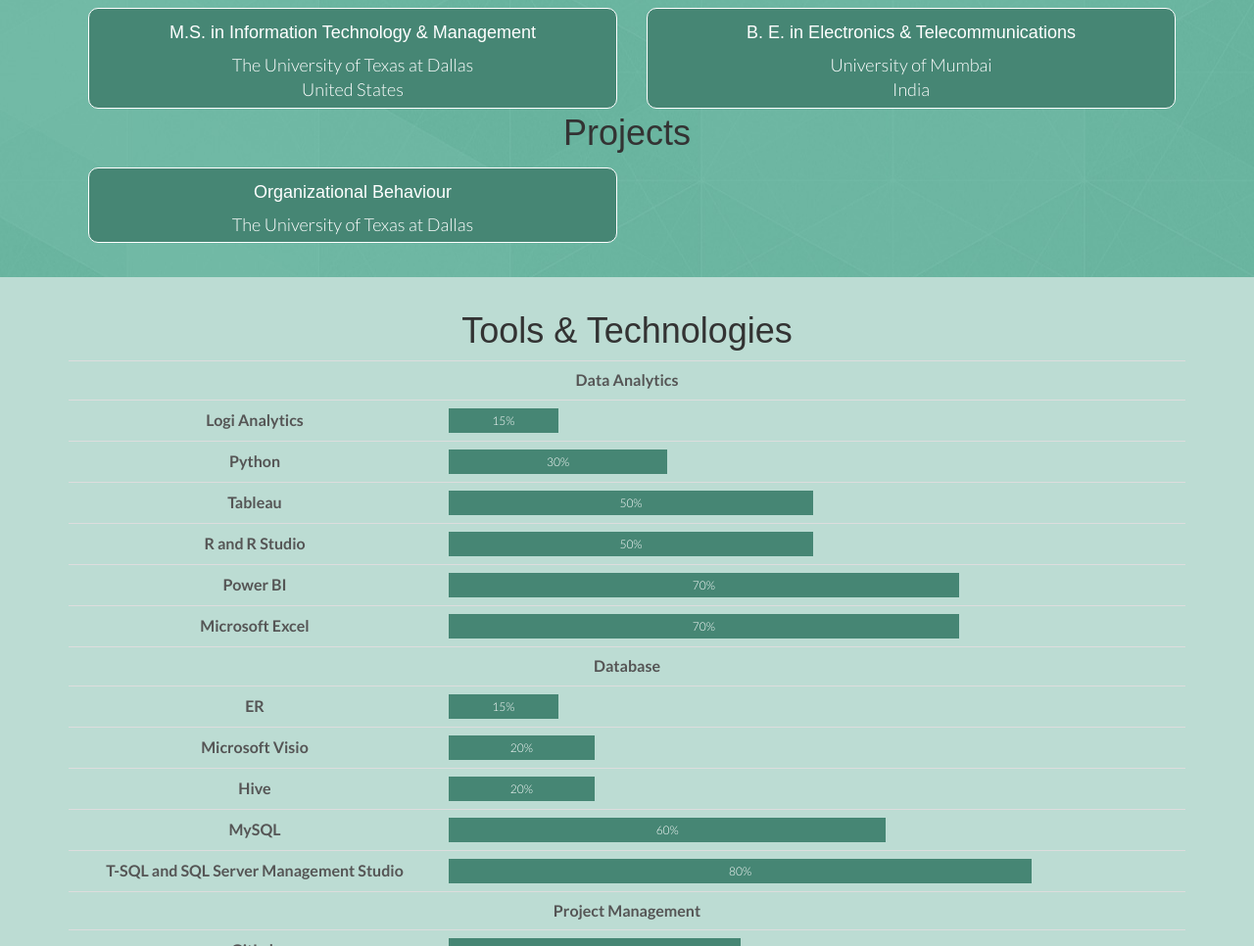
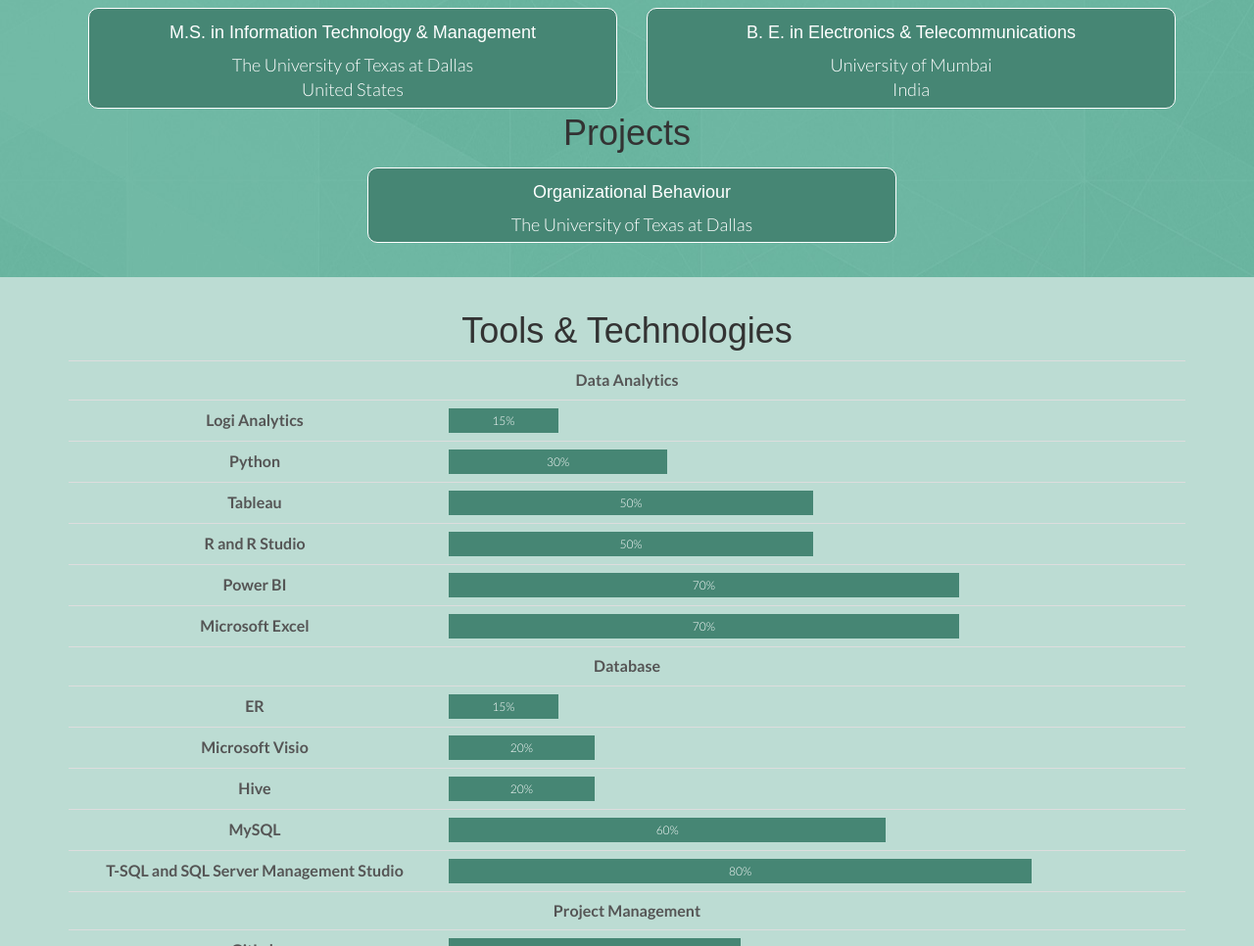
Before and after one commit to b-khusboo/b-khusboo.github.io, a plain HTML site: page index.html in a window 1280 px wide. Shown: the part 1762-2728 px from the top of the page at 98% size. Drawn offline with nearby package versions, Linux system fonts and the light colour scheme; some packages are replaced by stand-ins of ours.

Commit message:
Add files via upload

```diff
--- a/index.html
+++ b/index.html
@@ -414,7 +414,7 @@
                 <h1 class="text-center">
                     Projects
                 </h1>
-                <div class="col-lg-6 btn-acad">
+                <div class="col-lg-6 col-lg-offset-3 btn-acad">
                     <a data-toggle="modal" href="#obModal" class="btn-clickable">
                         <h4>
                             Organizational Behaviour
```
